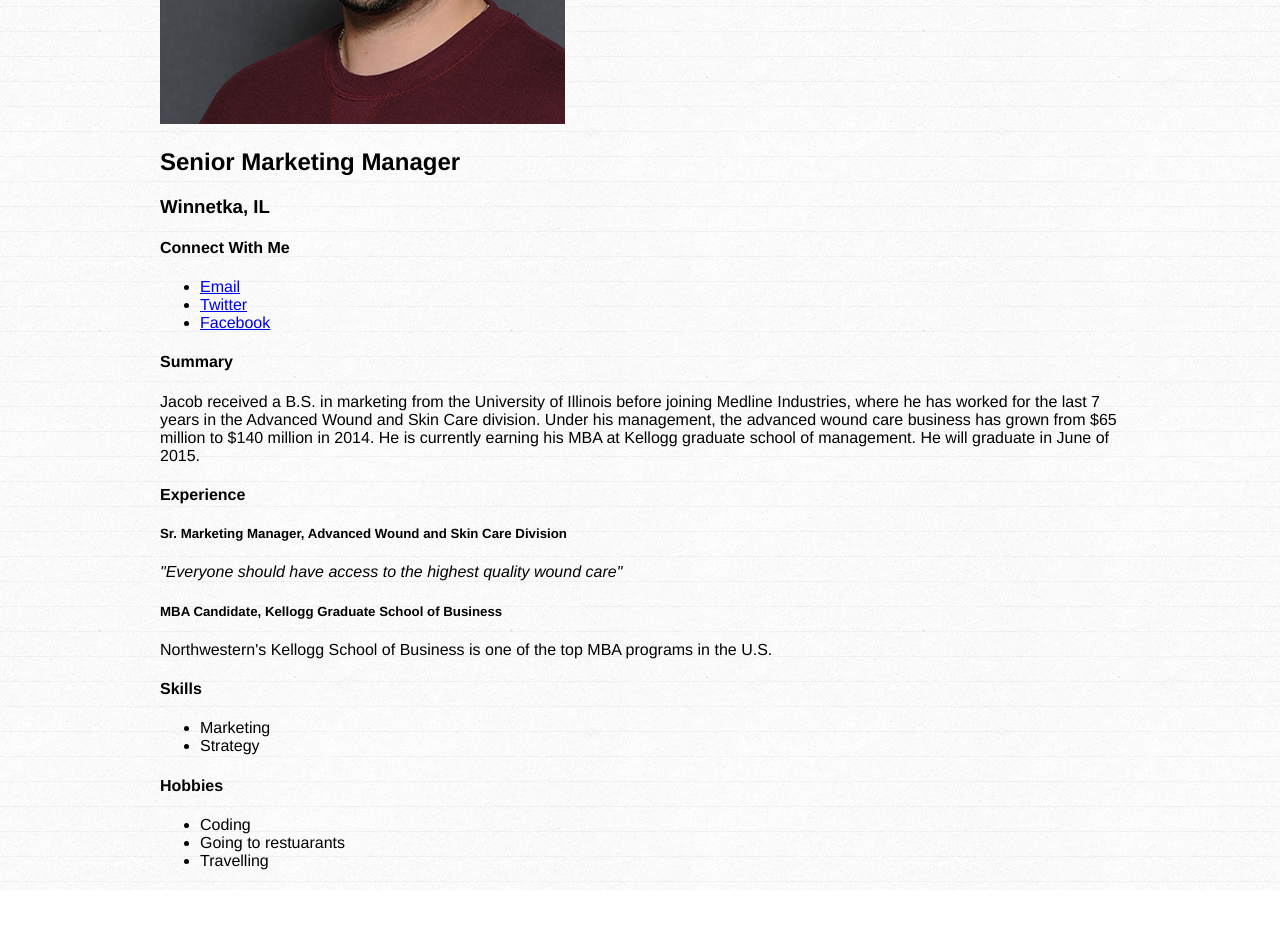
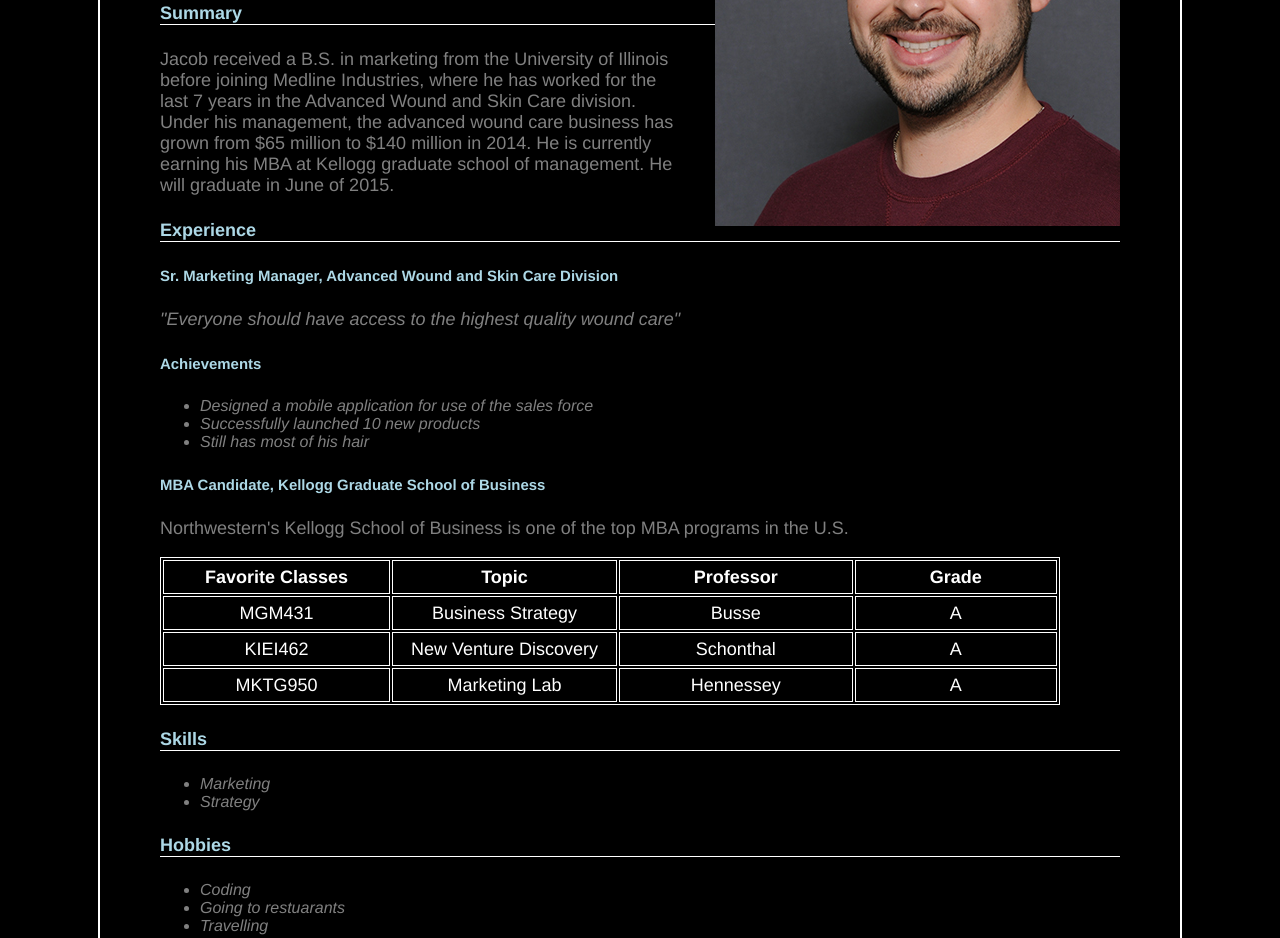
Before and after one commit to jkatz1985/jkatz1985.github.io, a plain HTML site: page index.html in a window 1280 px wide. Shown: the part 404-1342 px from the top of the page. Before the commit the page ends 1294 px from the top, so only its background shows below. Drawn offline with Linux system fonts and the light colour scheme.

Commit message:
Class 2 HW
WOOO!!!

```diff
--- a/index.html
+++ b/index.html
@@ -33,11 +33,48 @@
       <section>
         <h5>Sr. Marketing Manager, Advanced Wound and Skin Care Division</h5>
         <p><em>"Everyone should have access to the highest quality wound care"</em></p>
+      <h5>Achievements</h5>
         <ul>
+          <li>Designed a mobile application for use of the sales force</li>
+          <li>Successfully launched 10 new products</li>
+          <li>Still has most of his hair</li>
+        </ul>
+
       </section>
       <section>
         <h5>MBA Candidate, Kellogg Graduate School of Business</h5>
         <p>Northwestern's Kellogg School of Business is one of the top MBA programs in the U.S.</p>
+        <table>
+          <thead>
+            <tr>
+              <th>Favorite Classes</th>
+              <th>Topic</th>
+              <th>Professor</th>
+              <th>Grade</th>
+            </tr>
+          </thead>
+          <tbody>
+            <tr>
+              <td>MGM431</td>
+              <td>Business Strategy</td>
+              <td>Busse</td>
+              <td>A</td>
+            </tr>
+            <tr>
+              <td>KIEI462</td>
+              <td>New Venture Discovery</td>
+              <td>Schonthal</td>
+              <td>A</td>
+            </tr>
+            <tr>
+              <td>MKTG950</td>
+              <td>Marketing Lab</td>
+              <td>Hennessey</td>
+              <td>A</td>
+            </tr>
+          </tbody>
+        </table>
+
       </section>
     </section>
     <section>
--- a/style.css
+++ b/style.css
@@ -1,8 +1,56 @@
+
 body {
-  font-family: 'helvetica neue', arial, sans-serif;
-  font-weight: 300;
-  background: url(linedpaper.png) repeat;
+  width: 960px;
+  height:auto;
+  margin: 30px auto;
+  font-family: helvetica neue, arial, sans-serif;
+  color:gray;
+  font-size: large;
+  background-color: black;
+  border:2px solid white;
+  padding: 60px;
+    }
+img {
+	float:right;
+	padding-left:30px;
+	}
+
+	H1 {
+  		color:blue;
+	}
+	H2 {
+  		color:lightblue;
+	}
+	H3 {
+  		color:lightblue;
+
+	}
+	H4 {
+  		color:lightblue;
+  		border-bottom: 1px solid white;
+	}
+	H5 {
+  		color:lightblue;
+	}
+
+table,th,td {
+	color:white;
+	line-height:30px;
+	width:900px;
+	text-align: center;
+	border:1px solid white;
 }
+
+thead {
+	color:lightblue;
+	}
+
+ul {
+	font-size: medium;
+	font-style: italic;
+}
+
+
 #wrapper {
   width: 960px;
   margin: 20px auto;
```
Also changed, not shown: sea_in_flask.jpg (added).
